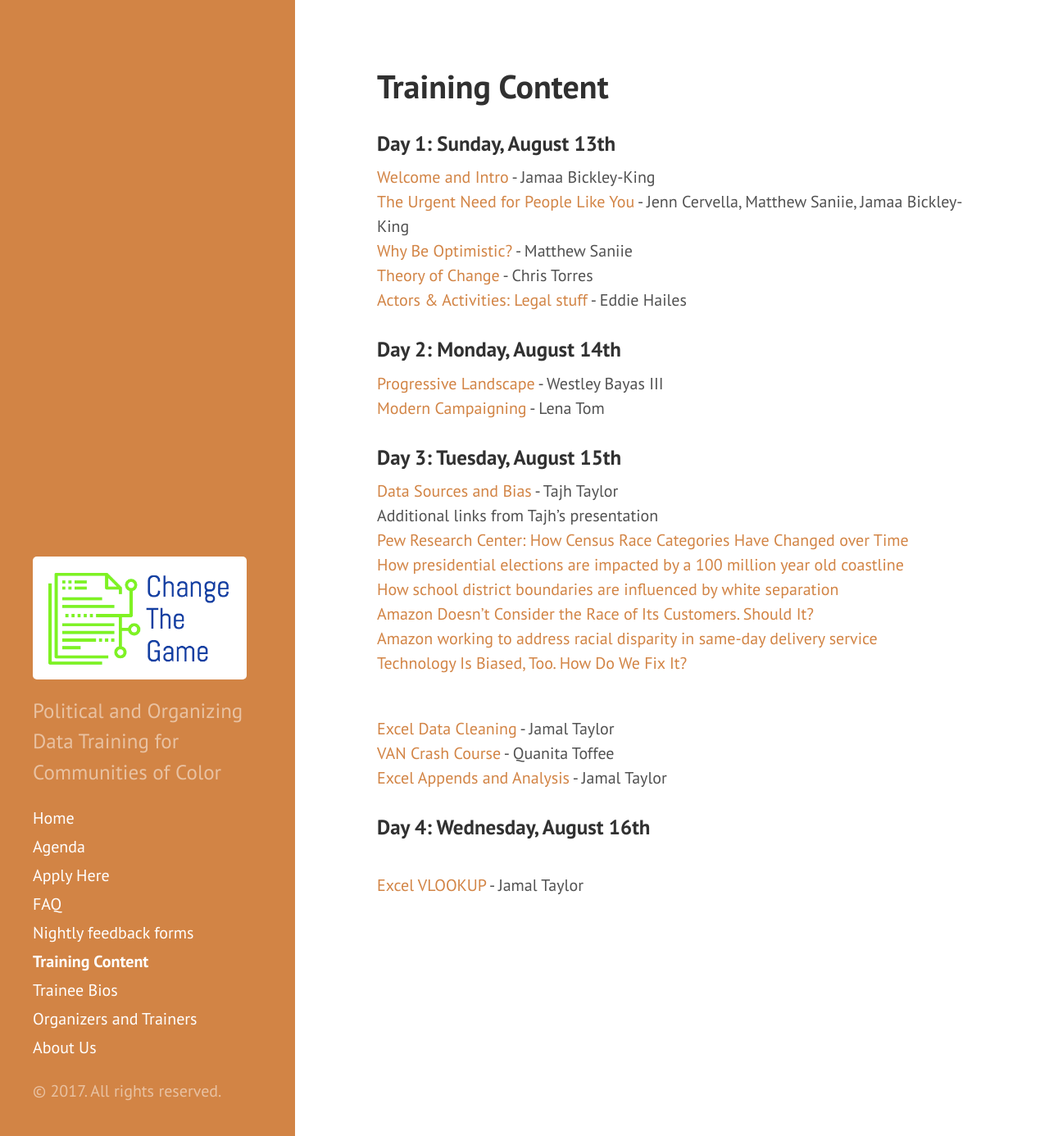
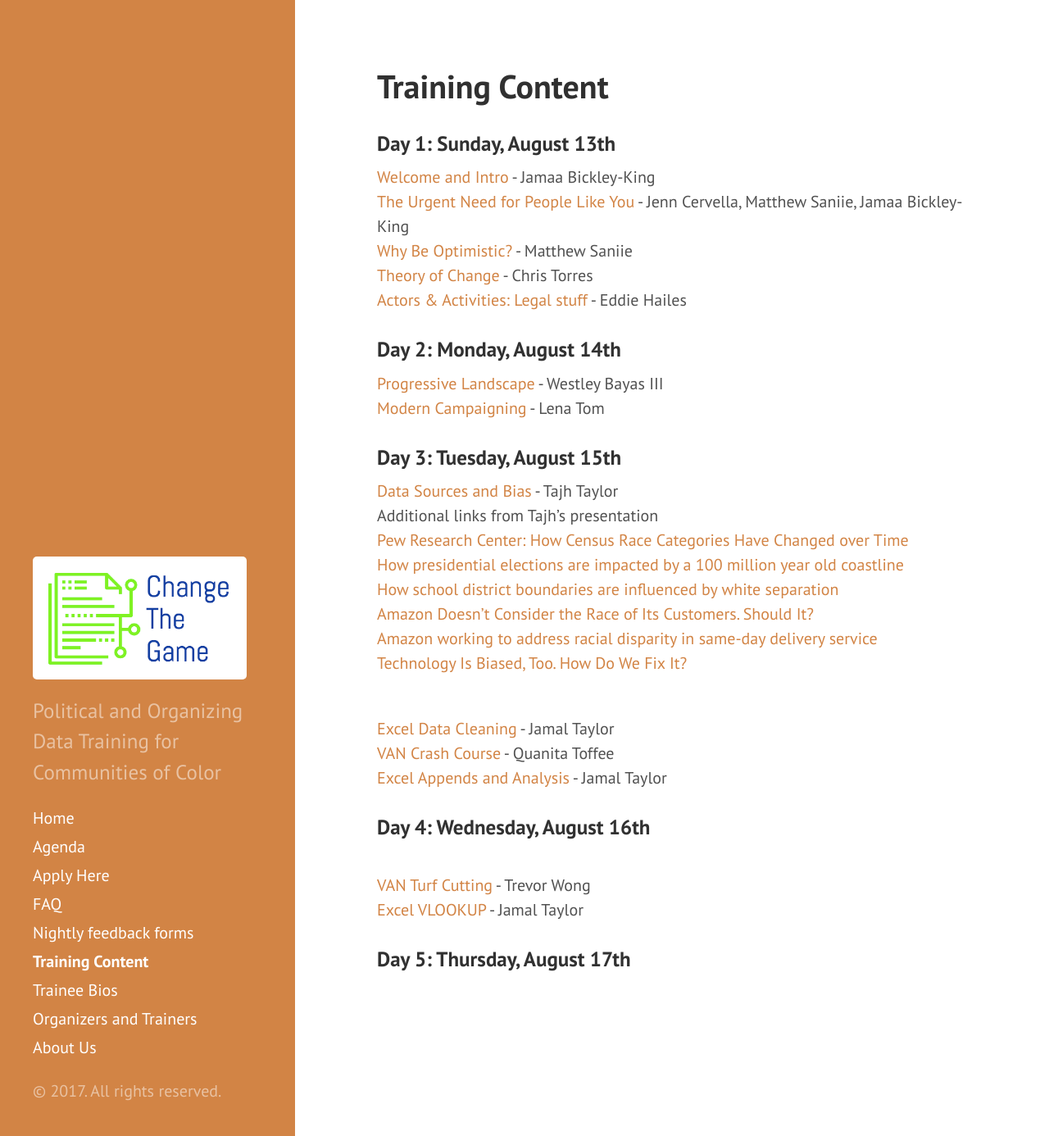
Before and after one commit to anniejw6/changethegame_site, a Jekyll site: the page built from slides.md, in a window 1280 px wide and 1386 px high. Shown: the whole window at 82% size. Built offline with Jekyll 4.4.1, drawn with Linux system fonts in a browser that asks for light colours.

Commit message:
Update slides.md

```diff
--- a/slides.md
+++ b/slides.md
@@ -33,4 +33,9 @@ title: Training Content
 
 ### Day 4: Wednesday, August 16th
 
+<br>[VAN Turf Cutting](https://www.dropbox.com/s/fl7l6z1g56nu74u/VAN%20Turf%20Cutting-Trevor%20Wong.pdf?dl=0) - Trevor Wong
 <br>[Excel VLOOKUP](https://www.dropbox.com/s/w0n0ds51zxzddsn/Excel%20VLOOKUP-Jamal%20Taylor.pdf?dl=0) - Jamal Taylor
+
+### Day 5: Thursday, August 17th
+
+<br>
```
